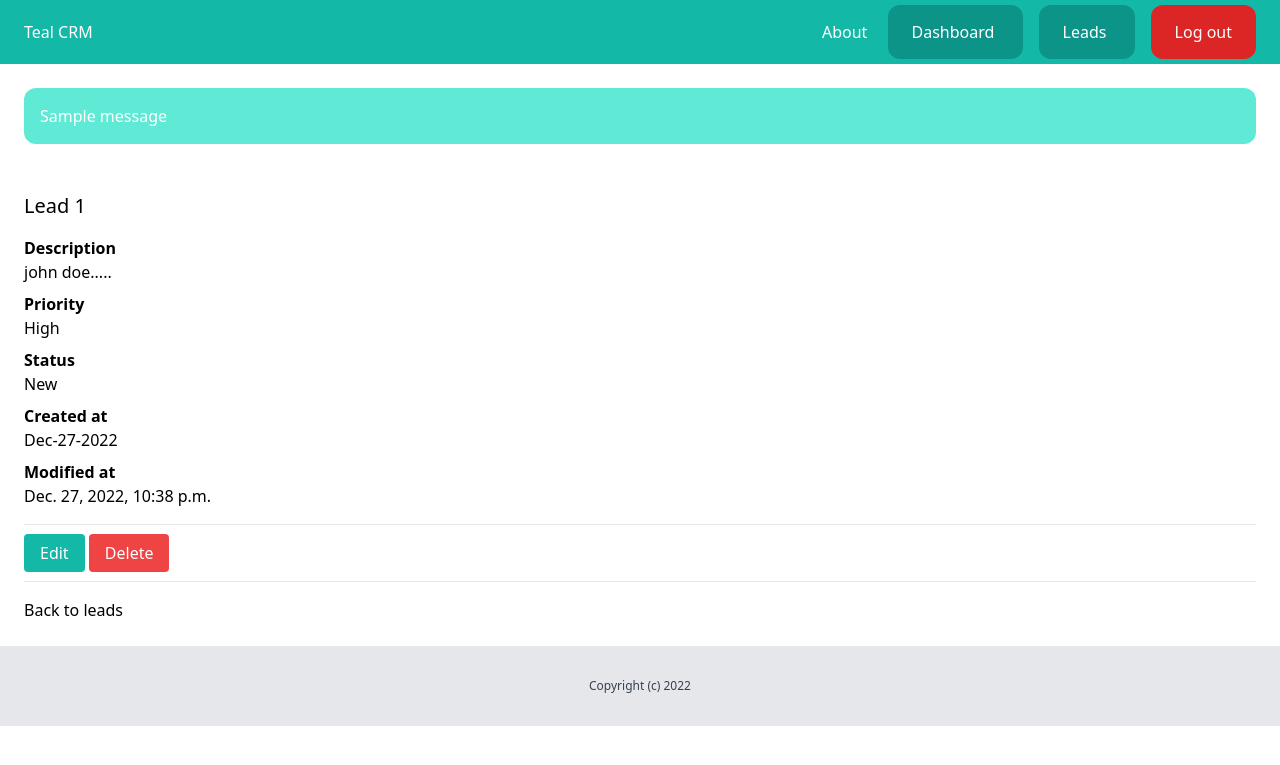
After one commit to stephen-lakes/crm, a Django app: page /dashboard/leads/4/ in a window 1280 px wide. The commit adds this page. Shown: the top 765 px of the page. Run offline with Django 4.2, Linux system fonts and the light colour scheme; a user stored in the database is signed in; data comes from the database, SQL or seed files in the repository; both versions use the stored data as it was after the commit; one stand-in notice (Sample message) is shown; some libraries are stand-ins or nearby versions.

Commit message:
added lead app
lead to handle leads functionality

```diff
--- a/core/templates/core/base.html
+++ b/core/templates/core/base.html
@@ -13,9 +13,10 @@
         <a href="/" class="text-white">Teal CRM</a>
 
         <div class="space-x-4">
-            <a href="{% url 'about' %}" class="text-white" >about</a>
+            <a href="{% url 'about' %}" class="text-white" >About</a>
             {% if request.user.is_authenticated %}
                 <a href="{% url 'dashboard' %}" class="py-4 px-6 bg-teal-600 rounded-xl text-white">Dashboard </a>
+                <a href="{% url 'leads_list' %}" class="py-4 px-6 bg-teal-600 rounded-xl text-white">Leads </a>
                 <a href="{% url 'logout' %}" class="py-4 px-6 bg-red-600 rounded-xl text-white">Log out</a>
             {% else %}
                 <a href="{% url 'login' %}" class="py-4 px-6 bg-teal-600 rounded-xl text-white">Log in </a>
@@ -24,6 +25,14 @@
         </div>
     </nav>
 
+    {% if messages %}
+    <div class="py-6 px-6">
+    {% for message in messages %}
+    <div class="py-4 px-4 bg-teal-300 text-white rounded-xl">{{ message }}</div>
+    {% endfor %}
+    </div>
+    {% endif %}
+
     {% block content %} {% endblock %}
 
     <footer class="py-8 text-center bg-gray-200">
--- /dev/null
+++ b/lead/templates/lead/leads_detail.html
@@ -0,0 +1,32 @@
+{% extends 'core/base.html' %}
+
+
+{% block title %}Leads - Teal CRM{% endblock %}
+
+{% block content %}
+    <div class="py-6 px-6">
+        <h1 class="mb-4  text-xl">{{ lead.name }}</h1>
+        {% if lead.description %}
+            <p class="font-semibold">Description</p>
+            <p class="mb-2 ">{{ lead.description }}</p>
+        {% endif %}
+
+        <p class="font-semibold">Priority</p>
+        <p class="mb-2 ">{{ lead.get_priority_display }}</p>
+
+        <p class="font-semibold">Status</p>
+        <p class="mb-2 ">{{ lead.get_status_display }}</p>
+
+        <p class="font-semibold">Created at</p>
+        <p class="mb-2 ">{{ lead.created_at|date:"M-d-Y" }}</p>
+
+        <p class="font-semibold">Modified at</p>
+        <p class="mb-2 ">{{ lead.modified_at }}</p>
+
+        <hr class="my-4">
+        <a href="{% url 'leads_edit' lead.id %}" class="px-4 py-2 bg-teal-500 rounded text-white">Edit</a>
+        <a href="{% url 'leads_delete' lead.id %}" class="px-4 py-2 bg-red-500 rounded text-white">Delete</a>
+        <hr class="my-4">
+        <a href="{% url 'leads_list' %}">Back to leads</a>
+    </div>
+{% endblock %}
--- /dev/null
+++ b/lead/urls.py
@@ -0,0 +1,11 @@
+from django.urls import path
+
+from .views import add_lead, leads, leads_detail, leads_delete, leads_edit
+
+urlpatterns = [
+    path('', leads, name='leads_list'),
+    path('<int:pk>/', leads_detail, name='leads_detail'),
+    path('<int:pk>/delete/', leads_delete, name='leads_delete'),
+    path('<int:pk>/edit/', leads_edit, name='leads_edit'),
+    path('add_lead/', add_lead, name='add_lead'),
+]
--- a/lead/views.py
+++ b/lead/views.py
@@ -1,3 +1,75 @@
-from django.shortcuts import render
+from django.contrib import messages
+from django.contrib.auth.decorators import login_required
+from django.shortcuts import get_object_or_404, render,redirect
 
-# Create your views here.
+from .forms import AddLeadForm
+from .models import Lead
+
+@login_required
+def leads(request):
+    leads = Lead.objects.filter(created_by=request.user)
+
+    return render(request, 'lead/leads_list.html', {
+        'leads': leads
+    })
+
+
+@login_required
+def leads_detail(request, pk):
+    lead = get_object_or_404(Lead, created_by=request.user, pk=pk)
+
+    return render(request, 'lead/leads_detail.html', {
+        'lead': lead
+    })
+
+
+@login_required
+def leads_delete(request, pk):
+    lead = get_object_or_404(Lead, created_by=request.user, pk=pk)
+    lead.delete()
+
+    messages.success(request, 'The lead was deleted')
+
+    return redirect('leads_list')
+
+
+@login_required
+def leads_edit(request, pk):
+    lead = get_object_or_404(Lead, created_by=request.user, pk=pk)
+
+    if request.method == 'POST':
+        form = AddLeadForm(request.POST, instance=lead)
+
+        if form.is_valid():
+            form.save()
+
+            messages.success(request, 'Changes was saved')
+
+            return redirect('leads_list')
+    else:
+        form = AddLeadForm(instance=lead)
+
+    return render(request, 'lead/leads_edit.html', {
+        'form': form
+    })
+
+
+@login_required
+def add_lead(request):
+    if request.method == 'POST':
+        form = AddLeadForm(request.POST)
+
+        if form.is_valid():
+            lead = form.save(commit=False)
+            lead.created_by = request.user
+            lead.save()
+
+            messages.success(request, 'The lead was created')
+
+            return redirect('leads_list')
+    else:
+        form = AddLeadForm()
+
+    return render(request, 'lead/add_lead.html', {
+        'form': form
+    })
--- a/teal_crm/urls.py
+++ b/teal_crm/urls.py
@@ -22,10 +22,11 @@ from userprofile.views import signup
 
 urlpatterns = [
     path('', index, name='index'),
+    path('dashboard/leads/', include('lead.urls')),
+    path('dashboard/', include('dashboard.urls')),
     path('about/', about, name='about'),
     path('sign-up/', signup, name='signup'),
     path('log-in/', LoginView.as_view(template_name='userprofile/login.html'), name='login'),
     path('log-out/', LogoutView.as_view(), name='logout'),
-    path('dashboard/', include('dashboard.urls')),
     path('admin/', admin.site.urls),
 ]
```
Also changed, not shown: lead/forms.py (added, +8 -0 lines), lead/templates/lead/add_lead.html (added, +19 -0 lines), lead/templates/lead/leads_edit.html (added, +19 -0 lines), lead/templates/lead/leads_list.html (added, +35 -0 lines), todolist.txt (+4 -4 lines), db.sqlite3.
